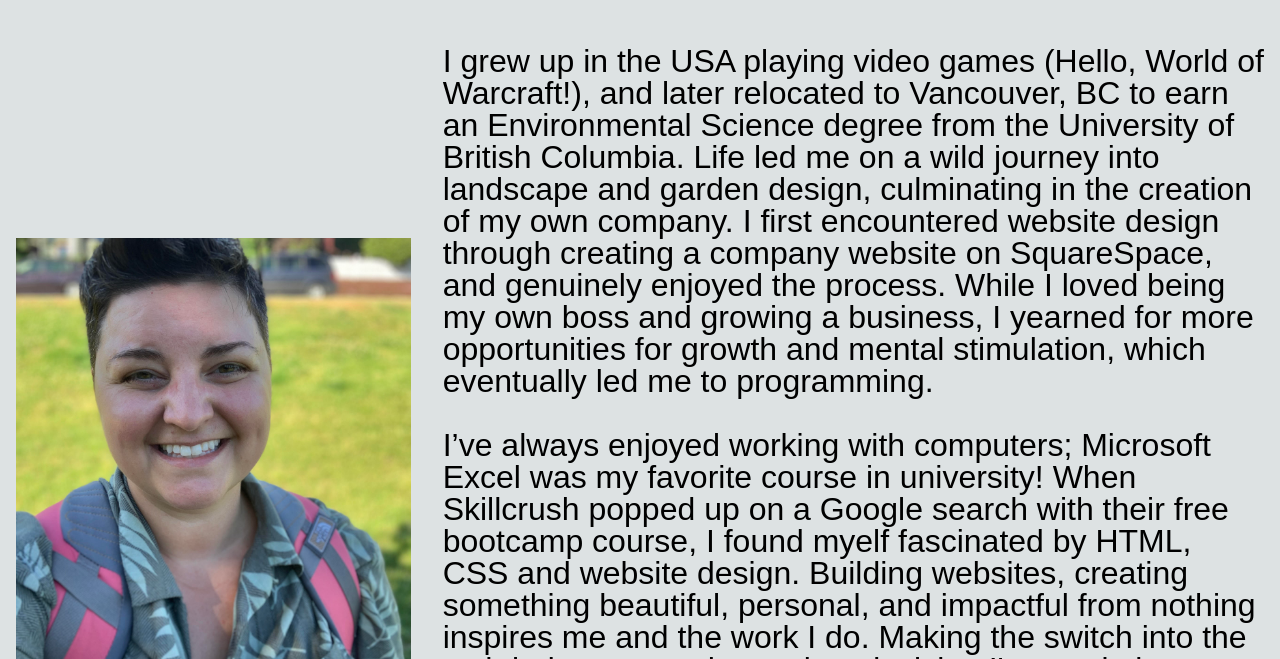
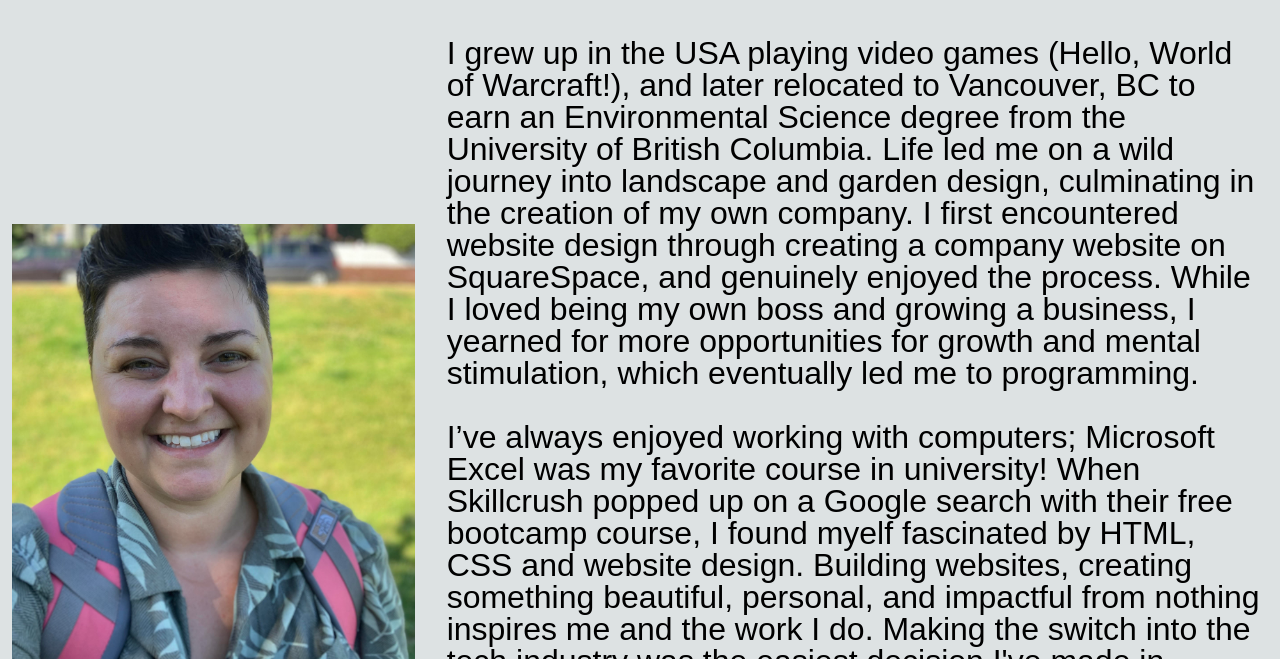
Before and after one commit to egoullaud/Portfolio, a plain HTML site: page about/index.html in a window 1280 px wide. Shown: the part 141-800 px from the top of the page. Drawn offline with nearby package versions, Linux system fonts and the light colour scheme; a web font is replaced by a local one.

Commit message:
fixed contact form and edited about page margins

```diff
--- a/about/index.html
+++ b/about/index.html
@@ -70,10 +70,10 @@
                 <div class="container-fluid">
                     <h1 class="text-center pt-5"> Meet Elizabeth</h1>
                     <div class="row align-items-center justify-content-evenly">
-                        <div class="col-md-4 col-lg-4 col-sm-6 p-3">
+                        <div class="col-md-4 col-lg-4 col-sm-6 ">
                             <img class="img-fluid" src="../img/profilepic.jpg" alt="profile pic" />
                         </div>
-                        <div class="col-md-8 col-lg-8 col-sm-12 p-2">
+                        <div class="col-md-8 col-lg-8 col-sm-12 ">
                             <p class="p-2 pe-2">
                                 I grew up in the USA playing video games (Hello, World of Warcraft!), and later
                                 relocated to Vancouver, BC to earn an Environmental Science degree from the University
```
Also changed, not shown: contact/index.html (+1 -1 lines).
